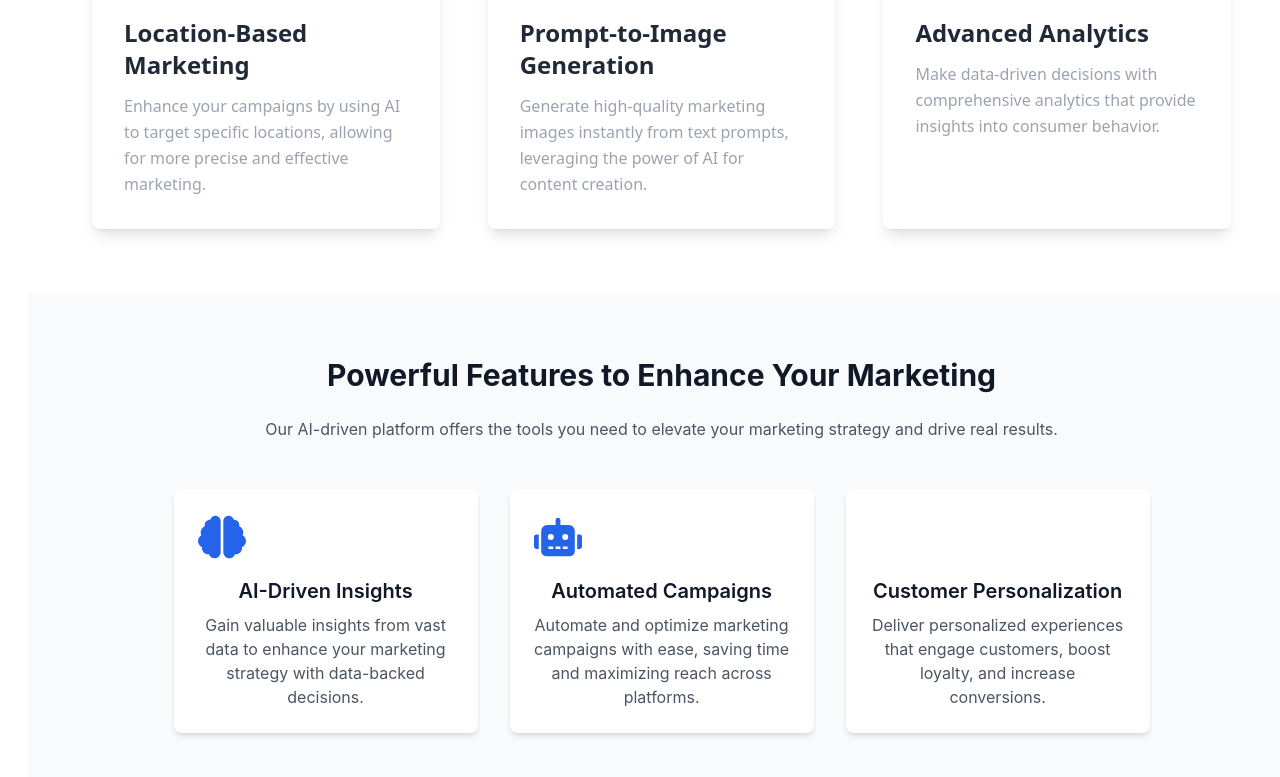
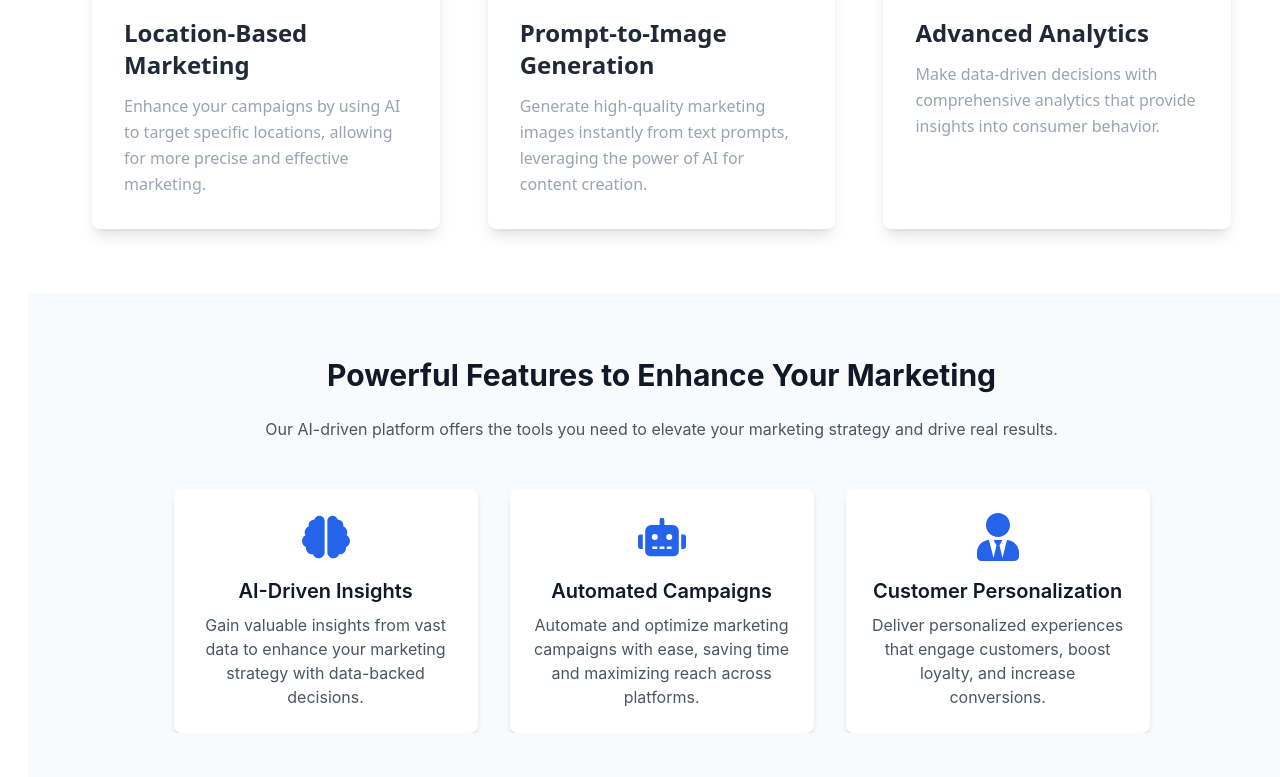
Before and after one commit to altf4-games/Datathon25, a React (Vite) app: page / in a window 1280 px wide. Shown: the part 905-1682 px from the top of the page. Built offline with nearby package versions, Linux system fonts and the light colour scheme.

Commit message:
Update: Revamped the UI of Landing Page

```diff
--- a/package.json
+++ b/package.json
@@ -22,7 +22,7 @@
     "react-datepicker": "^7.5.0",
     "react-dom": "^18.3.1",
     "react-hook-form": "^7.53.1",
-    "react-icons": "^5.3.0",
+    "react-icons": "^5.4.0",
     "react-markdown": "^9.0.1",
     "react-router-dom": "^6.27.0",
     "recharts": "^2.13.0",
--- a/src/pages/Features.jsx
+++ b/src/pages/Features.jsx
@@ -4,19 +4,19 @@ import { FaBrain, FaRobot, FaUserTie } from 'react-icons/fa';
 const FeaturesSection = () => {
   const features = [
     {
-      icon: <FaBrain className="text-blue-600 w-12 h-12 mb-4" />,
+      icon: <FaBrain className="text-blue-600 w-12 h-12" />,
       title: 'AI-Driven Insights',
       description:
         'Gain valuable insights from vast data to enhance your marketing strategy with data-backed decisions.',
     },
     {
-      icon: <FaRobot className="text-blue-600 w-12 h-12 mb-4" />,
+      icon: <FaRobot className="text-blue-600 w-12 h-12" />,
       title: 'Automated Campaigns',
       description:
         'Automate and optimize marketing campaigns with ease, saving time and maximizing reach across platforms.',
     },
     {
-      icon: <FaUserTie className="text-white w-12 h-12 mb-4" />,
+      icon: <FaUserTie className="text-blue-600 w-12 h-12" />,
       title: 'Customer Personalization',
       description:
         'Deliver personalized experiences that engage customers, boost loyalty, and increase conversions.',
@@ -24,8 +24,8 @@ const FeaturesSection = () => {
   ];
 
   return (
-    <section className="bg-gray-50 text-gray-900 py-16">
-      <div className="container mx-auto px-6 text-center max-w-5xl">
+    <section className="bg-gray-50 text-gray-900 py-16 overflow-x-hidden">
+      <div className="container mx-auto px-6 text-center max-w-5xl overflow-x-hidden">
         <h2 className="text-3xl font-bold text-gray-900 mb-6">
           Powerful Features to Enhance Your Marketing
         </h2>
@@ -38,7 +38,9 @@ const FeaturesSection = () => {
               key={index}
               className="bg-white p-6 rounded-lg shadow-md hover:shadow-lg transition-shadow duration-300"
             >
-              {feature.icon}
+              <div className="flex items-center justify-center w-full mb-4">
+                {feature.icon}
+              </div>
               <h3 className="text-xl font-semibold text-gray-900 mb-2">{feature.title}</h3>
               <p className="text-gray-600">{feature.description}</p>
             </div>
```
Also changed, not shown: 1 other file (tests, documents, lock files or other folders).
